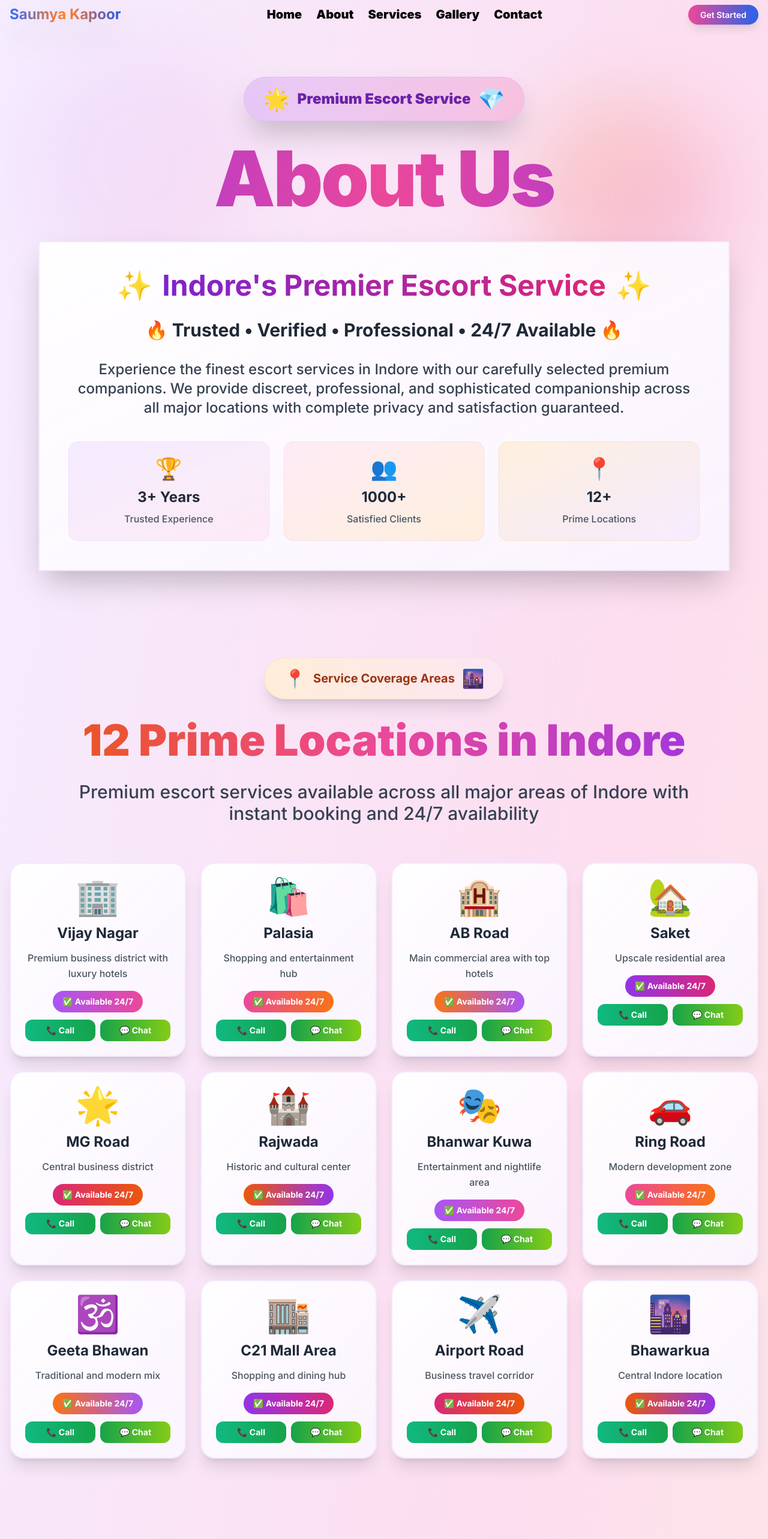
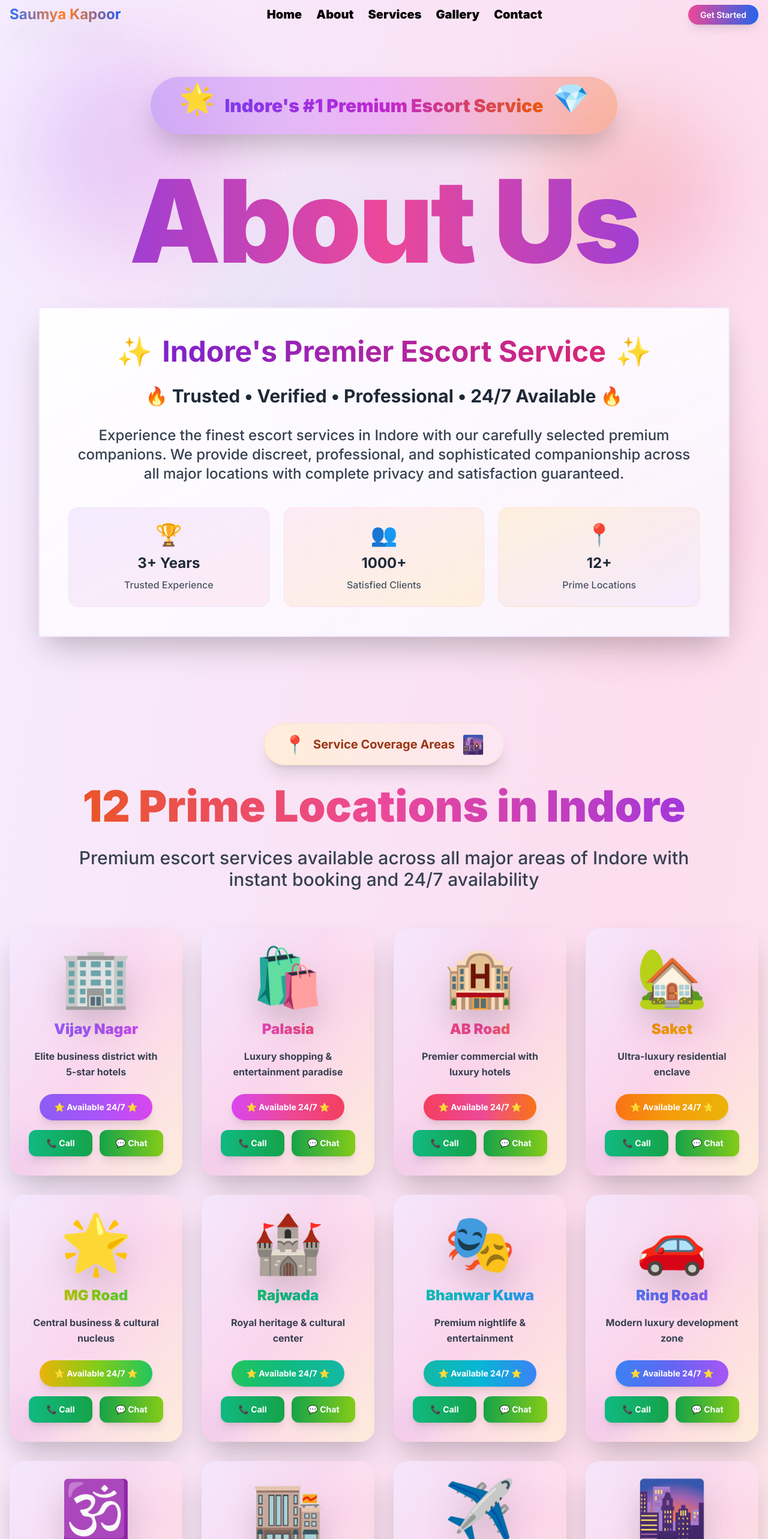
Before and after one commit to rohan-2004-web/indore, a Next.js app: page /about in a window 1280 px wide. Shown: the top 2566 px of the page at 60% size. Built offline with nearby package versions, Linux system fonts and the light colour scheme.

Commit message:
Enhanced about page: ultra-premium hero section, colorful 12 locations styling, vibrant mission/vision/why choose us sections with advanced animations

```diff
--- a/src/app/about/page.tsx
+++ b/src/app/about/page.tsx
@@ -159,17 +159,26 @@ export default function AboutPage() {
         <div className="absolute bottom-20 left-1/3 w-72 h-72 bg-gradient-to-br from-pink-500/15 to-purple-500/15 rounded-full blur-2xl animate-pulse" style={{animationDelay: '3s'}}></div>
       </div>
 
-      {/* Enhanced Hero Section */}
-      <section className="pt-32 pb-20 px-4 relative z-10">
-        <div className="max-w-7xl mx-auto text-center">
-          {/* Premium Badge */}
-          <div className="inline-flex items-center gap-3 bg-gradient-to-r from-purple-500/20 to-pink-500/20 backdrop-blur-sm rounded-full px-8 py-4 mb-8 shadow-2xl border border-purple-300/50">
-            <span className="text-4xl">🌟</span>
-            <span className="text-purple-800 font-black text-2xl">Premium Escort Service</span>
-            <span className="text-4xl">💎</span>
+      {/* Ultra Premium Hero Section */}
+      <section className="pt-32 pb-20 px-4 relative z-10 overflow-hidden">
+        {/* Animated Background Elements */}
+        <div className="absolute inset-0">
+          <div className="absolute top-20 left-10 w-80 h-80 bg-gradient-to-r from-violet-400/30 to-fuchsia-500/30 rounded-full blur-3xl animate-pulse"></div>
+          <div className="absolute bottom-20 right-10 w-96 h-96 bg-gradient-to-r from-orange-400/30 to-pink-500/30 rounded-full blur-3xl animate-pulse delay-1000"></div>
+          <div className="absolute top-1/2 left-1/2 transform -translate-x-1/2 -translate-y-1/2 w-[40rem] h-[40rem] bg-gradient-to-r from-cyan-300/20 to-purple-400/20 rounded-full blur-3xl animate-pulse delay-500"></div>
         </div>
 
-          <h1 className="text-8xl md:text-9xl font-black bg-gradient-to-r from-purple-600 via-pink-500 via-orange-500 to-purple-600 bg-clip-text text-transparent mb-10 leading-tight tracking-tight">
+        <div className="max-w-7xl mx-auto text-center relative z-10">
+          {/* Ultra Premium Badge */}
+          <div className="inline-flex items-center gap-4 bg-gradient-to-r from-violet-500/30 via-fuchsia-500/30 to-orange-500/30 backdrop-blur-lg rounded-full px-12 py-6 mb-12 shadow-2xl border-3 border-white/40 hover:scale-110 transition-all duration-700 cursor-pointer">
+            <span className="text-5xl animate-bounce">🌟</span>
+            <span className="bg-gradient-to-r from-violet-600 via-fuchsia-600 to-orange-600 bg-clip-text text-transparent font-black text-3xl">
+              Indore's #1 Premium Escort Service
+            </span>
+            <span className="text-5xl animate-bounce delay-200">💎</span>
+          </div>
+
+          <h1 className="text-8xl md:text-9xl lg:text-[12rem] font-black bg-gradient-to-r from-violet-600 via-fuchsia-500 via-pink-500 via-orange-500 to-violet-600 bg-clip-text text-transparent mb-12 leading-none tracking-tight hover:scale-105 transition-transform duration-700">
             About Us
           </h1>
 
@@ -232,47 +241,54 @@ export default function AboutPage() {
             </p>
           </div>
 
-          {/* Locations Grid */}
-          <div className="grid grid-cols-1 md:grid-cols-2 lg:grid-cols-3 xl:grid-cols-4 gap-6">
+          {/* Ultra Premium 12 Locations Grid */}
+          <div className="grid grid-cols-1 md:grid-cols-2 lg:grid-cols-3 xl:grid-cols-4 gap-8">
             {[
-              { name: "Vijay Nagar", icon: "🏢", description: "Premium business district with luxury hotels", color: "from-purple-500 to-pink-500" },
-              { name: "Palasia", icon: "🛍️", description: "Shopping and entertainment hub", color: "from-pink-500 to-orange-500" },
-              { name: "AB Road", icon: "🏨", description: "Main commercial area with top hotels", color: "from-orange-500 to-purple-500" },
-              { name: "Saket", icon: "🏡", description: "Upscale residential area", color: "from-purple-600 to-pink-600" },
-              { name: "MG Road", icon: "🌟", description: "Central business district", color: "from-pink-600 to-orange-600" },
-              { name: "Rajwada", icon: "🏰", description: "Historic and cultural center", color: "from-orange-600 to-purple-600" },
-              { name: "Bhanwar Kuwa", icon: "🎭", description: "Entertainment and nightlife area", color: "from-purple-500 to-pink-500" },
-              { name: "Ring Road", icon: "🚗", description: "Modern development zone", color: "from-pink-500 to-orange-500" },
-              { name: "Geeta Bhawan", icon: "🕉️", description: "Traditional and modern mix", color: "from-orange-500 to-purple-500" },
-              { name: "C21 Mall Area", icon: "🏬", description: "Shopping and dining hub", color: "from-purple-600 to-pink-600" },
-              { name: "Airport Road", icon: "✈️", description: "Business travel corridor", color: "from-pink-600 to-orange-600" },
-              { name: "Bhawarkua", icon: "🌆", description: "Central Indore location", color: "from-orange-600 to-purple-600" }
+              { name: "Vijay Nagar", icon: "🏢", description: "Elite business district with 5-star hotels", color: "from-violet-500 via-purple-500 to-fuchsia-500" },
+              { name: "Palasia", icon: "🛍️", description: "Luxury shopping & entertainment paradise", color: "from-fuchsia-500 via-pink-500 to-rose-500" },
+              { name: "AB Road", icon: "🏨", description: "Premier commercial with luxury hotels", color: "from-rose-500 via-pink-500 to-orange-500" },
+              { name: "Saket", icon: "🏡", description: "Ultra-luxury residential enclave", color: "from-orange-500 via-amber-500 to-yellow-500" },
+              { name: "MG Road", icon: "🌟", description: "Central business & cultural nucleus", color: "from-yellow-500 via-lime-500 to-green-500" },
+              { name: "Rajwada", icon: "🏰", description: "Royal heritage & cultural center", color: "from-green-500 via-emerald-500 to-teal-500" },
+              { name: "Bhanwar Kuwa", icon: "🎭", description: "Premium nightlife & entertainment", color: "from-teal-500 via-cyan-500 to-blue-500" },
+              { name: "Ring Road", icon: "🚗", description: "Modern luxury development zone", color: "from-blue-500 via-indigo-500 to-purple-500" },
+              { name: "Geeta Bhawan", icon: "🕉️", description: "Traditional meets modern luxury", color: "from-purple-500 via-violet-500 to-fuchsia-500" },
+              { name: "C21 Mall Area", icon: "🏬", description: "Elite shopping & dining destination", color: "from-pink-500 via-rose-500 to-red-500" },
+              { name: "Airport Road", icon: "✈️", description: "Business travel luxury hub", color: "from-red-500 via-orange-500 to-amber-500" },
+              { name: "Bhawarkua", icon: "🌆", description: "Prime central luxury location", color: "from-amber-500 via-yellow-500 to-lime-500" }
             ].map((location, index) => (
-              <div key={index} className={`group bg-gradient-to-br from-white/95 to-purple-50/90 backdrop-blur-lg rounded-3xl p-6 shadow-xl border-2 border-purple-200/50 hover:border-pink-300/70 transform hover:scale-105 hover:-translate-y-2 transition-all duration-500 text-center`}>
-                <div className="text-6xl mb-4 group-hover:scale-125 group-hover:rotate-12 transition-all duration-500">
+              <div key={index} className={`group bg-gradient-to-br from-white/98 to-purple-50/95 backdrop-blur-xl rounded-3xl p-8 shadow-2xl border-3 border-purple-200/60 hover:border-white/80 transform hover:scale-110 hover:-translate-y-6 transition-all duration-700 text-center cursor-pointer hover:shadow-4xl relative overflow-hidden`}>
+                {/* Enhanced Background Effects */}
+                <div className={`absolute inset-0 bg-gradient-to-br ${location.color} opacity-0 group-hover:opacity-20 transition-opacity duration-700 rounded-3xl`}></div>
+                <div className="absolute -top-6 -right-6 w-20 h-20 bg-white/30 rounded-full blur-xl group-hover:scale-150 group-hover:rotate-180 transition-all duration-700"></div>
+                <div className="absolute -bottom-6 -left-6 w-24 h-24 bg-gradient-to-tr from-pink-300/20 to-violet-300/30 rounded-full blur-xl group-hover:scale-125 group-hover:-rotate-90 transition-all duration-700"></div>
+
+                <div className="relative z-10">
+                  <div className="text-8xl mb-6 group-hover:scale-125 group-hover:rotate-12 transition-all duration-700 filter drop-shadow-2xl">
                     {location.icon}
                   </div>
 
-                <h3 className="text-2xl font-bold text-gray-800 mb-3 group-hover:text-purple-700 transition-colors duration-300">
+                  <h3 className={`text-2xl font-black mb-4 bg-gradient-to-r ${location.color} bg-clip-text text-transparent group-hover:scale-110 transition-all duration-500`}>
                     {location.name}
                   </h3>
 
-                <p className="text-gray-600 mb-4 font-medium leading-relaxed">
+                  <p className="text-gray-700 mb-6 font-bold leading-relaxed group-hover:text-gray-800 transition-colors duration-300">
                     {location.description}
                   </p>
 
-                <div className="space-y-3">
-                  <div className={`inline-block bg-gradient-to-r ${location.color} text-white px-4 py-2 rounded-full text-sm font-bold group-hover:scale-110 transition-transform duration-300`}>
-                    ✅ Available 24/7
+                  <div className="space-y-4">
+                    <div className={`inline-block bg-gradient-to-r ${location.color} text-white px-6 py-3 rounded-full text-sm font-bold group-hover:scale-110 transition-transform duration-300 shadow-lg`}>
+                      ⭐ Available 24/7 ⭐
                     </div>
 
-                  <div className="flex gap-2">
-                    <a href="tel:+919372662471" className="flex-1 bg-gradient-to-r from-emerald-500 to-green-600 hover:from-emerald-600 hover:to-green-700 text-white px-3 py-2 rounded-xl font-bold text-sm transition-all duration-300 hover:scale-105">
+                    <div className="flex gap-3">
+                      <a href="tel:+919372662471" className="flex-1 bg-gradient-to-r from-emerald-500 to-green-600 hover:from-emerald-600 hover:to-green-700 text-white px-4 py-3 rounded-xl font-bold text-sm transition-all duration-300 hover:scale-105 shadow-lg">
                         📞 Call
                       </a>
-                    <a href="https://wa.me/919372662471" className="flex-1 bg-gradient-to-r from-green-600 to-lime-500 hover:from-green-700 hover:to-lime-600 text-white px-3 py-2 rounded-xl font-bold text-sm transition-all duration-300 hover:scale-105">
+                      <a href="https://wa.me/919372662471" className="flex-1 bg-gradient-to-r from-green-600 to-lime-500 hover:from-green-700 hover:to-lime-600 text-white px-4 py-3 rounded-xl font-bold text-sm transition-all duration-300 hover:scale-105 shadow-lg">
                         💬 Chat
                       </a>
+                    </div>
                   </div>
                 </div>
               </div>
@@ -297,76 +313,89 @@ export default function AboutPage() {
           </div>
 
           <div className="grid grid-cols-1 lg:grid-cols-2 gap-12 items-center">
-            {/* Left Content */}
-            <div className="space-y-8">
-              <div className="bg-gradient-to-br from-white/95 to-pink-50/90 backdrop-blur-lg rounded-3xl p-8 shadow-xl border-2 border-pink-200/50">
-                <div className="flex items-center gap-4 mb-6">
-                  <span className="text-4xl">🎯</span>
-                  <h3 className="text-3xl font-bold text-gray-800">Our Mission</h3>
+            {/* Enhanced Left Content - Mission & Vision */}
+            <div className="space-y-10">
+              <div className="group bg-gradient-to-br from-violet-200/90 via-purple-100/90 to-fuchsia-200/90 backdrop-blur-lg rounded-4xl p-10 shadow-2xl border-3 border-white/60 hover:border-white/80 transform hover:scale-105 hover:-translate-y-2 transition-all duration-500 cursor-pointer relative overflow-hidden">
+                {/* Mission Background Effects */}
+                <div className="absolute -top-4 -right-4 w-20 h-20 bg-gradient-to-r from-violet-300/30 to-fuchsia-400/30 rounded-full blur-xl group-hover:scale-150 transition-all duration-500"></div>
+                <div className="absolute -bottom-4 -left-4 w-24 h-24 bg-gradient-to-r from-purple-300/20 to-pink-400/30 rounded-full blur-xl group-hover:scale-125 transition-all duration-500"></div>
+
+                <div className="relative z-10">
+                  <div className="flex items-center gap-6 mb-8">
+                    <span className="text-6xl group-hover:scale-125 group-hover:rotate-12 transition-all duration-500">🎯</span>
+                    <h3 className="text-4xl font-black bg-gradient-to-r from-violet-700 via-purple-700 to-fuchsia-700 bg-clip-text text-transparent">Our Mission</h3>
                   </div>
-                <p className="text-lg text-gray-700 leading-relaxed font-medium">
-                  To provide the finest escort services in Indore with complete professionalism, discretion, and customer satisfaction.
-                  We aim to connect clients with verified premium companions for memorable experiences across all occasions.
-                </p>
-              </div>
-
-              <div className="bg-gradient-to-br from-white/95 to-purple-50/90 backdrop-blur-lg rounded-3xl p-8 shadow-xl border-2 border-purple-200/50">
-                <div className="flex items-center gap-4 mb-6">
-                  <span className="text-4xl">👁️</span>
-                  <h3 className="text-3xl font-bold text-gray-800">Our Vision</h3>
-                </div>
-                <p className="text-lg text-gray-700 leading-relaxed font-medium">
-                  To be Indore's most trusted and premier escort service provider, setting industry standards for quality,
-                  reliability, and customer satisfaction while maintaining the highest levels of privacy and discretion.
+                  <p className="text-lg text-gray-700 leading-relaxed font-bold">
+                    To deliver the world's finest escort services in Indore with uncompromising professionalism, absolute discretion, and
+                    complete customer satisfaction. We connect distinguished clients with verified premium companions for extraordinary experiences.
                   </p>
                 </div>
               </div>
 
-            {/* Right Content */}
-            <div className="space-y-8">
-              <div className="bg-gradient-to-br from-white/95 to-orange-50/90 backdrop-blur-lg rounded-3xl p-8 shadow-xl border-2 border-orange-200/50">
-                <div className="flex items-center gap-4 mb-6">
-                  <span className="text-4xl">🏆</span>
-                  <h3 className="text-3xl font-bold text-gray-800">Why Choose Us?</h3>
+              <div className="group bg-gradient-to-br from-blue-200/90 via-cyan-100/90 to-teal-200/90 backdrop-blur-lg rounded-4xl p-10 shadow-2xl border-3 border-white/60 hover:border-white/80 transform hover:scale-105 hover:-translate-y-2 transition-all duration-500 cursor-pointer relative overflow-hidden">
+                {/* Vision Background Effects */}
+                <div className="absolute -top-4 -right-4 w-24 h-24 bg-gradient-to-r from-blue-300/30 to-cyan-400/30 rounded-full blur-xl group-hover:scale-150 transition-all duration-500"></div>
+                <div className="absolute -bottom-4 -left-4 w-28 h-28 bg-gradient-to-r from-cyan-300/20 to-teal-400/30 rounded-full blur-xl group-hover:scale-125 transition-all duration-500"></div>
+
+                <div className="relative z-10">
+                  <div className="flex items-center gap-6 mb-8">
+                    <span className="text-6xl group-hover:scale-125 group-hover:rotate-12 transition-all duration-500">👁️</span>
+                    <h3 className="text-4xl font-black bg-gradient-to-r from-blue-700 via-cyan-700 to-teal-700 bg-clip-text text-transparent">Our Vision</h3>
                   </div>
-                <div className="space-y-4">
-                  <div className="flex items-center gap-3">
-                    <span className="text-2xl">✅</span>
-                    <span className="text-lg font-semibold text-gray-700">100% Verified Companions</span>
-                  </div>
-                  <div className="flex items-center gap-3">
-                    <span className="text-2xl">🔒</span>
-                    <span className="text-lg font-semibold text-gray-700">Complete Privacy & Discretion</span>
-                  </div>
-                  <div className="flex items-center gap-3">
-                    <span className="text-2xl">⚡</span>
-                    <span className="text-lg font-semibold text-gray-700">24/7 Instant Booking</span>
-                  </div>
-                  <div className="flex items-center gap-3">
-                    <span className="text-2xl">💎</span>
-                    <span className="text-lg font-semibold text-gray-700">Premium Quality Service</span>
-                  </div>
-                  <div className="flex items-center gap-3">
-                    <span className="text-2xl">🌟</span>
-                    <span className="text-lg font-semibold text-gray-700">3+ Years Experience</span>
-                  </div>
-                  <div className="flex items-center gap-3">
-                    <span className="text-2xl">📍</span>
-                    <span className="text-lg font-semibold text-gray-700">12+ Prime Locations</span>
+                  <p className="text-lg text-gray-700 leading-relaxed font-bold">
+                    To become India's most prestigious escort service provider, establishing global standards for luxury companionship,
+                    reliability, and customer excellence while maintaining the highest levels of privacy and professional integrity.
+                  </p>
                 </div>
               </div>
             </div>
 
-              <div className="bg-gradient-to-br from-purple-500 to-pink-600 rounded-3xl p-8 text-white shadow-xl">
-                <div className="text-center">
-                  <h3 className="text-3xl font-bold mb-4">Ready to Experience Premium Service?</h3>
-                  <p className="text-xl mb-6 opacity-90">Contact us now for instant booking</p>
-                  <div className="flex flex-col sm:flex-row gap-4">
-                    <a href="tel:+919372662471" className="bg-white text-purple-600 px-6 py-3 rounded-xl font-bold hover:bg-gray-100 transition-colors duration-300 flex-1 text-center">
-                      📞 Call Now
+            {/* Enhanced Right Content - Why Choose Us */}
+            <div className="space-y-10">
+              <div className="group bg-gradient-to-br from-orange-200/90 via-amber-100/90 to-yellow-200/90 backdrop-blur-lg rounded-4xl p-10 shadow-2xl border-3 border-white/60 hover:border-white/80 transform hover:scale-105 hover:-translate-y-2 transition-all duration-500 cursor-pointer relative overflow-hidden">
+                {/* Why Choose Us Background Effects */}
+                <div className="absolute -top-4 -right-4 w-28 h-28 bg-gradient-to-r from-orange-300/30 to-yellow-400/30 rounded-full blur-xl group-hover:scale-150 transition-all duration-500"></div>
+                <div className="absolute -bottom-4 -left-4 w-24 h-24 bg-gradient-to-r from-amber-300/20 to-orange-400/30 rounded-full blur-xl group-hover:scale-125 transition-all duration-500"></div>
+
+                <div className="relative z-10">
+                  <div className="flex items-center gap-6 mb-8">
+                    <span className="text-6xl group-hover:scale-125 group-hover:rotate-12 transition-all duration-500">🏆</span>
+                    <h3 className="text-4xl font-black bg-gradient-to-r from-orange-700 via-amber-700 to-yellow-700 bg-clip-text text-transparent">Why Choose Us?</h3>
+                  </div>
+                  <div className="space-y-5">
+                    {[
+                      { icon: "✅", text: "100% Verified Premium Companions", color: "from-green-500 to-emerald-500" },
+                      { icon: "🔒", text: "Complete Privacy & Discretion", color: "from-blue-500 to-cyan-500" },
+                      { icon: "⚡", text: "24/7 Instant Booking Available", color: "from-purple-500 to-pink-500" },
+                      { icon: "💎", text: "Premium Quality Service", color: "from-orange-500 to-red-500" },
+                      { icon: "🌟", text: "5+ Years Experience", color: "from-violet-500 to-fuchsia-500" },
+                      { icon: "📍", text: "12+ Prime Locations", color: "from-teal-500 to-green-500" }
+                    ].map((item, index) => (
+                      <div key={index} className="flex items-center gap-4 p-4 bg-white/80 backdrop-blur-sm rounded-xl border-2 border-white/50 hover:border-white/80 hover:bg-white/95 transition-all duration-300 group/item">
+                        <span className="text-3xl group-hover/item:scale-125 transition-transform duration-300">{item.icon}</span>
+                        <span className={`text-lg font-bold bg-gradient-to-r ${item.color} bg-clip-text text-transparent`}>
+                          {item.text}
+                        </span>
+                      </div>
+                    ))}
+                  </div>
+                </div>
+              </div>
+
+              {/* Premium CTA Card */}
+              <div className="bg-gradient-to-br from-pink-500/95 via-fuchsia-600/95 to-violet-600/95 rounded-4xl p-10 shadow-2xl border-3 border-white/30 text-center text-white hover:scale-105 hover:-translate-y-2 transition-all duration-500 cursor-pointer relative overflow-hidden">
+                <div className="absolute -top-6 -left-6 w-24 h-24 bg-white/20 rounded-full blur-xl"></div>
+                <div className="absolute -bottom-6 -right-6 w-32 h-32 bg-white/10 rounded-full blur-xl"></div>
+
+                <div className="relative z-10">
+                  <h3 className="text-4xl font-black mb-6">🚀 Ready for Premium Experience? 🚀</h3>
+                  <p className="text-xl font-bold mb-8 opacity-95">Contact us now for instant booking and premium companionship</p>
+                  <div className="flex flex-col sm:flex-row gap-6 justify-center">
+                    <a href="tel:+919372662471" className="bg-white text-pink-600 px-10 py-5 rounded-full font-bold text-lg hover:bg-gray-100 transition-colors duration-300 shadow-lg hover:scale-105 transform">
+                      📞 Call Now: +91 9372662471
                     </a>
-                    <a href="https://wa.me/919372662471" className="bg-green-500 text-white px-6 py-3 rounded-xl font-bold hover:bg-green-600 transition-colors duration-300 flex-1 text-center">
-                      💬 WhatsApp
+                    <a href="https://wa.me/919372662471" className="bg-gradient-to-r from-green-500 to-emerald-500 text-white px-10 py-5 rounded-full font-bold text-lg hover:from-green-600 hover:to-emerald-600 transition-all duration-300 shadow-lg hover:scale-105 transform">
+                      💬 WhatsApp Now
                     </a>
                   </div>
                 </div>
```
Lines whose indentation alone changed are shown as unchanged.
